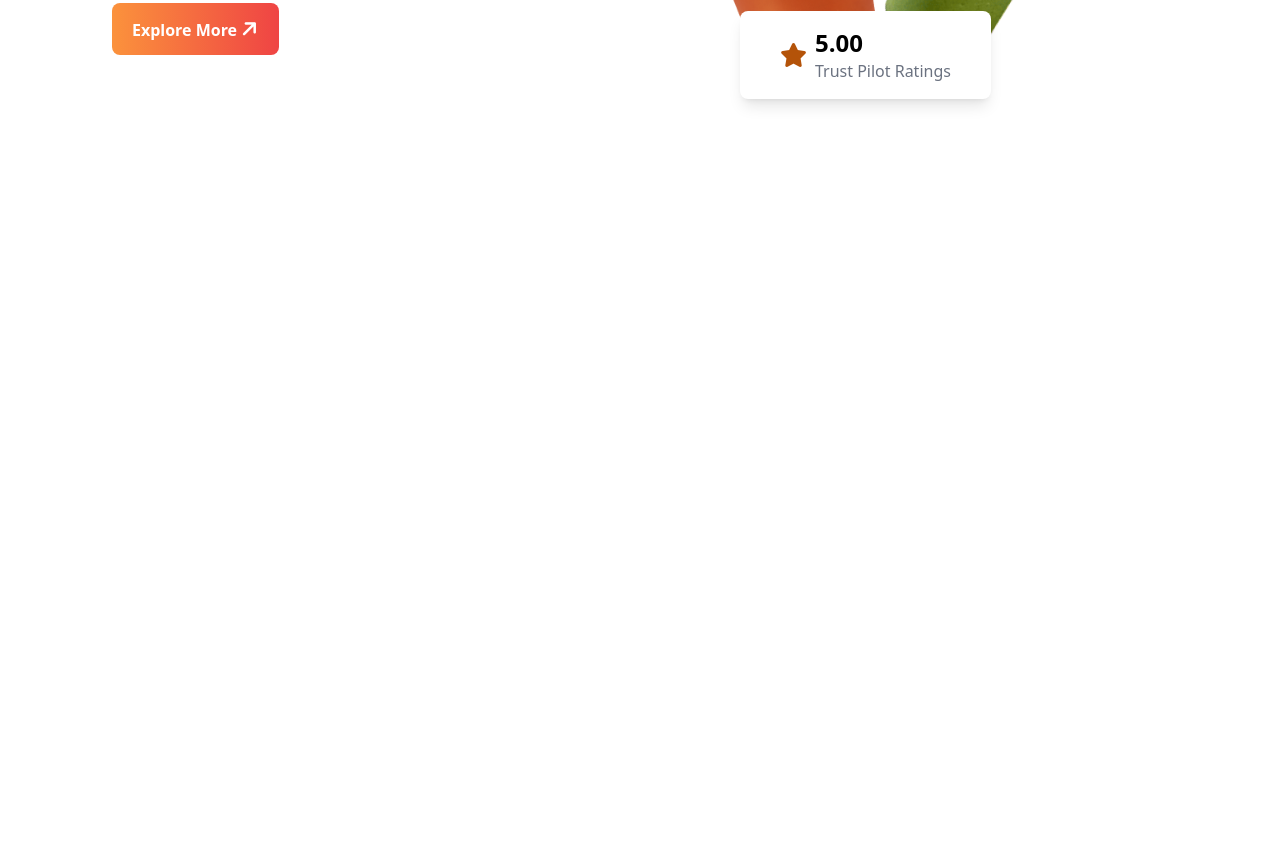
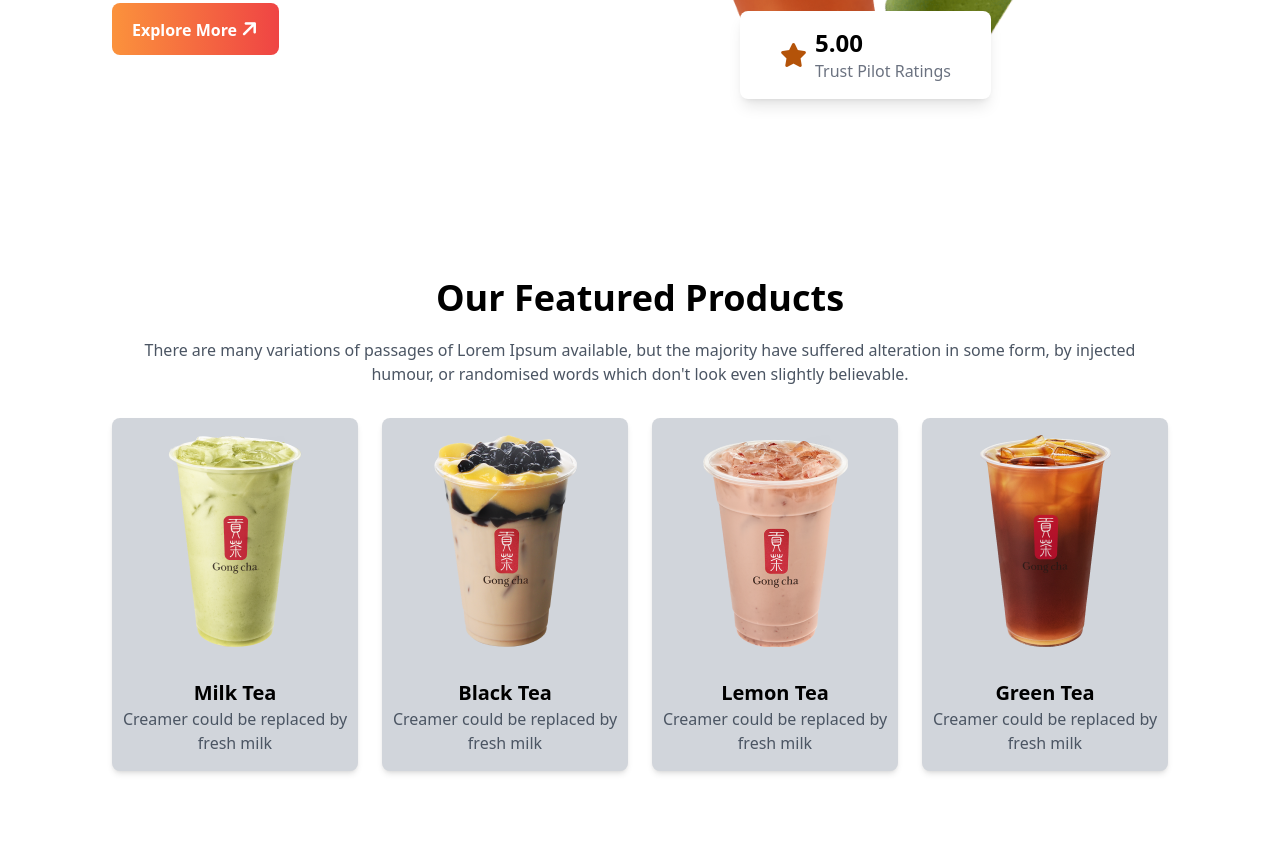
Before and after one commit to SCS-IT24/Tea-house-2, a plain HTML site: page index.html in a window 1280 px wide. Shown: the part 349-1216 px from the top of the page. Before the commit the page ends 800 px from the top, so only its background shows below. Drawn offline with nearby package versions, Linux system fonts and the light colour scheme.

Commit message:
Featured Products section done

```diff
--- a/index.html
+++ b/index.html
@@ -29,7 +29,7 @@
     <!-- main content -->
      <main class="max-w-screen-xl mx-auto px-16 lg:px-28">
       <!-- Header section -->
-      <header class="flex pt-10 mb-20">
+      <header class="lg:flex pt-10 mb-20">
         <!-- Text Content -->
         <div>
           <h1 class="text-5xl md:text-7xl">It's good <br>
@@ -53,6 +53,52 @@
             </div>
          </div>
       </header>
+      <!-- Featured Products section -->
+       <section class="py-8 lg:py-24">
+        <!-- Title -->
+         <div class="text-center mb-8">
+          <h1 class="text-3xl md:text-4xl font-bold mb-5">Our Featured Products</h1>
+          <p class="text-gray-600 max-w-screen-lg mx-auto">There are many variations of passages of Lorem Ipsum available, but the majority have suffered alteration in some form, by injected humour, or randomised words which don't look even slightly believable. </p>
+         </div>
+         <!-- Grid Card -->
+          <div class="grid grid-cols-1 md:grid-cols-2 lg:grid-cols-4 gap-6 text-center">
+            <!-- Product card -->
+             <div class="rounded-lg shadow-md bg-gray-300 overflow-hidden">
+              <img class="mx-auto py-4" src="./images/tea-1.png" alt="">
+              <div class="py-4">
+                <h2 class="text-xl font-bold">Milk Tea</h2>
+              <p class="text-gray-600">Creamer could be replaced by fresh milk</p>
+              </div>
+
+             </div>
+             <div class="rounded-lg shadow-md bg-gray-300 overflow-hidden">
+              <img class="mx-auto py-4" src="./images/tea-3.png" alt="">
+              <div class="py-4">
+                <h2 class="text-xl font-bold">Black Tea</h2>
+              <p class="text-gray-600">Creamer could be replaced by fresh milk</p>
+              </div>
+             </div>
+             <div class="rounded-lg shadow-md bg-gray-300 overflow-hidden">
+              <img class="mx-auto py-4" src="./images/tea-2.png" alt="">
+              <div class="py-4">
+                <h2 class="text-xl font-bold">Lemon Tea</h2>
+              <p class="text-gray-600">Creamer could be replaced by fresh milk</p>
+              </div>
+
+             </div>
+             <div class="rounded-lg shadow-md bg-gray-300 overflow-hidden">
+              <img class="mx-auto py-4" src="./images/tea-4.png" alt="">
+
+              <div class="py-4">
+                  <h2 class="text-xl font-bold">Green Tea</h2>
+              <p class="text-gray-600">Creamer could be replaced by fresh milk</p>
+              </div>
+
+             </div>
+
+          </div>
+
+       </section>
 
      </main>
 </body>
```
